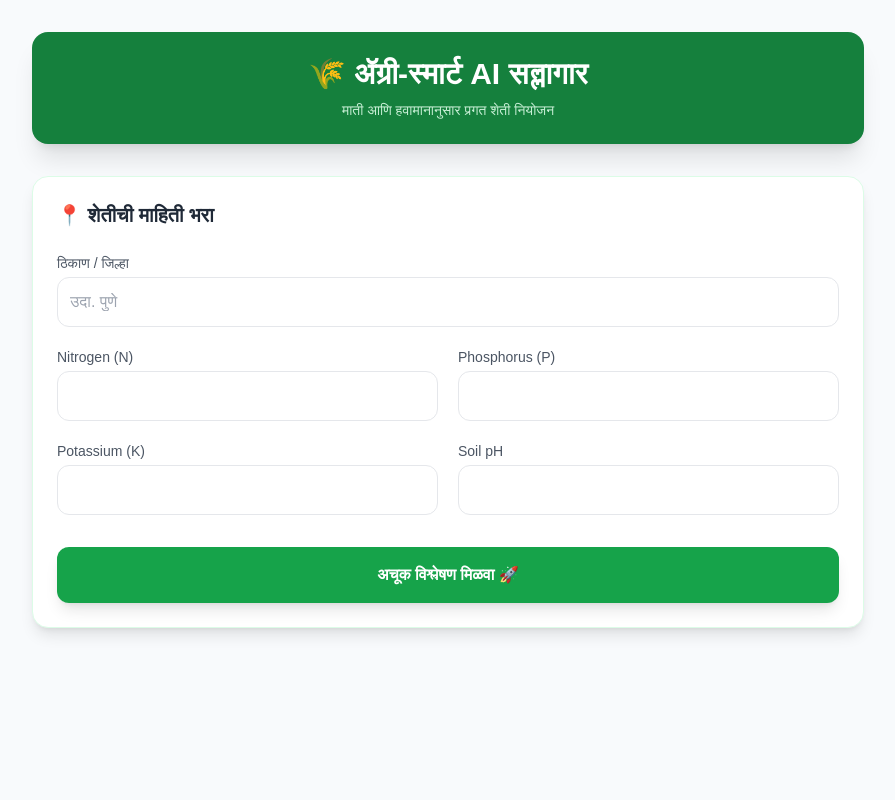
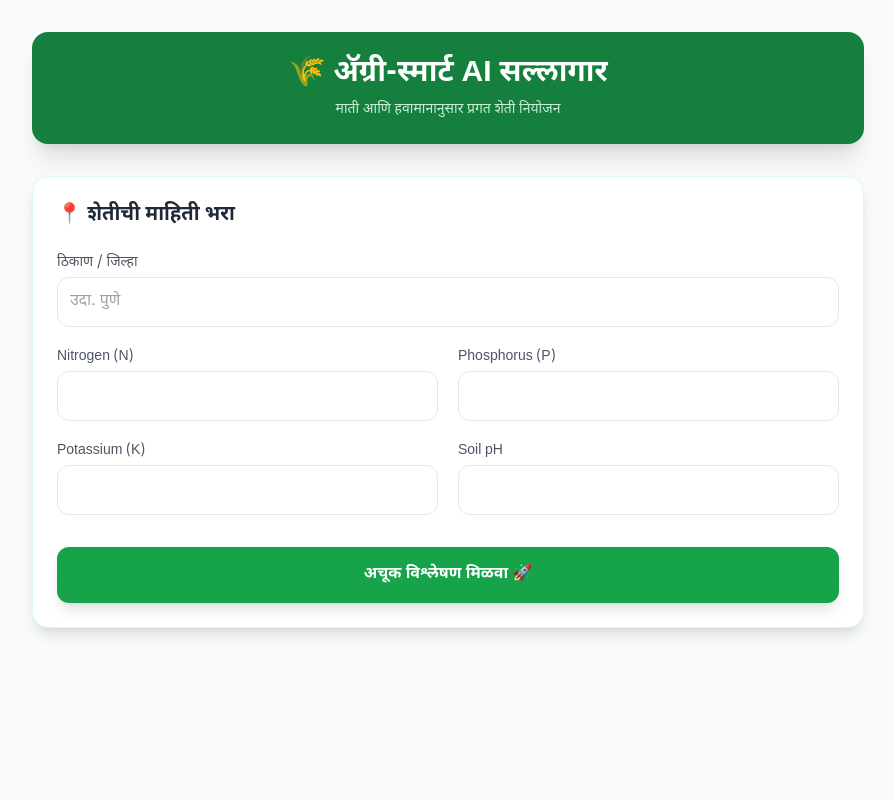
Before and after one commit to khabileswapnil1-cyber/Agri-smart-Bot, a Flask app: page / in a window 1280 px wide. Shown: the whole page, without its empty margins (192-1087 px from the left). Run offline with Flask 3, Linux system fonts and the light colour scheme; some libraries are stand-ins or nearby versions.

Commit message:
Change font from Noto Sans Marathi to Devanagari

```diff
--- a/templates/index.html
+++ b/templates/index.html
@@ -7,14 +7,14 @@
 
     <link rel="preconnect" href="https://fonts.googleapis.com">
     <link rel="preconnect" href="https://fonts.gstatic.com" crossorigin>
-    <link href="https://fonts.googleapis.com/css2?family=Noto+Sans+Marathi:wght@400;700&display=swap" rel="stylesheet">
+    <link href="https://fonts.googleapis.com/css2?family=Noto+Sans+Devanagari:wght@400;700&display=swap" rel="stylesheet">
 
     <script src="https://cdn.tailwindcss.com"></script>
     <script src="https://cdnjs.cloudflare.com/ajax/libs/html2pdf.js/0.10.1/html2pdf.bundle.min.js"></script>
     <script src="https://cdn.jsdelivr.net/npm/chart.js"></script>
 
     <style>
-        body { font-family: 'Noto Sans Marathi', sans-serif; }
+        body { font-family: 'Noto Sans Devanagari', sans-serif; }
         .crop-card { cursor: pointer; transition: all 0.3s ease; border: 2px solid #f1f5f9; }
         .crop-card:hover { transform: translateY(-3px); border-color: #16a34a; box-shadow: 0 4px 12px rgba(0,0,0,0.1); }
         .active-crop { border-color: #16a34a !important; background-color: #dcfce7 !important; color: #15803d !important; }
```
